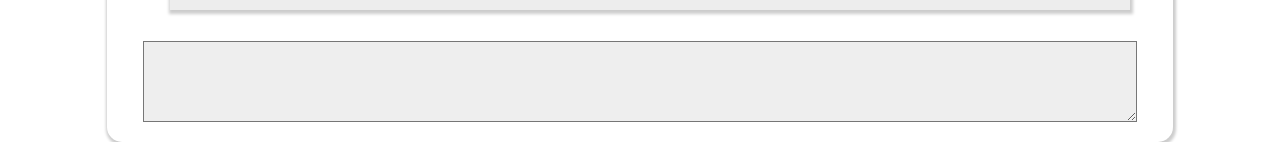
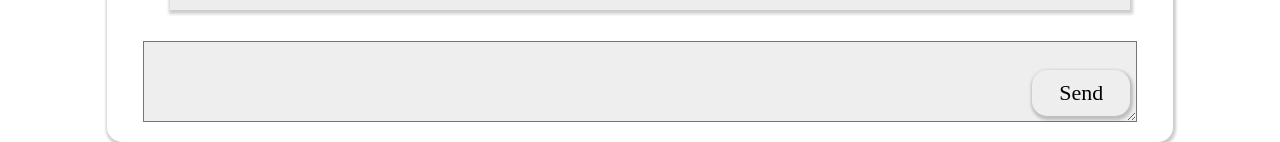
Before and after one commit to NLanese/the-codex, a Next.js app: page /showcases/projects/boardgameMaster_AI in a window 1280 px wide. Shown: the part 974-1116 px from the top of the page. Built offline with nearby package versions, Linux system fonts and the light colour scheme.

Commit message:
connecting page to aws

```diff
--- a/pages/showcases/projects/boardgameMaster_AI.js
+++ b/pages/showcases/projects/boardgameMaster_AI.js
@@ -46,6 +46,27 @@ export default function BoardGameMasterAIProjectPage() {
         return (selGame ? selGame : "No Game Selected")
     }
 
+    function sendMessage(){
+        let newMessage = {
+            from: "User",
+            content: current
+        }
+        let fullMessage = `In the game ${selGame}, ${current}`
+        setMessages([...messages, newMessage])
+        handleRequestToAPI(fullMessage)
+    }
+
+    async function handleRequestToAPI(message){
+        const res = await fetch("/api/boardGameWizard", {
+            method: "POST",
+            body: JSON.stringify({ message }),
+            headers: { "Content-Type": "application/json" },
+          });
+          const data = await res.json();
+          console.log(data)
+          return data.reply;
+    }
+
 return (
     <div style={{marginTop: 20}}>
         <div style={Styles.Fonts.pageTitle}>The Board Game Master AI</div>
@@ -82,7 +103,10 @@ return (
                             "Checkers",
                             "Chess",
                             "Splendor",
-                            "Robo Quest Arena"
+                            "Robo Quest Arena",
+                            "5 Minute Mystery",
+                            "Jenga",
+                            "Monopoly"
                         ]}
                     />
                 </div>
@@ -93,7 +117,7 @@ return (
                     </OstCard>
                     <textarea
                         type="textarea"
-                        onChange={(event) => console.log(event.target)}
+                        onChange={(event) => console.log(event.target.value)}
                         style={{
                             marginTop: '3%',
                             height: '14%',
@@ -108,6 +132,12 @@ return (
                             fontFamily: 'Gilroy'
                         }}
                     />
+                    <OstCard
+                        style={{alignSelf: 'flex-end', backgroundColor: 'white', marginLeft: '87.5%', marginTop: '-5%', width: '7.5%', justifyContent: 'center', display: 'flex', fontSize: 22}}
+                        onClick={() => sendMessage()}
+                    >
+                        Send
+                    </OstCard>
                 </OstCard>
             </div>
     </div>
```
Also changed, not shown: api/boardGameWizard/route.js (renamed from api/boardGameWizard/RAG_Request.js).
